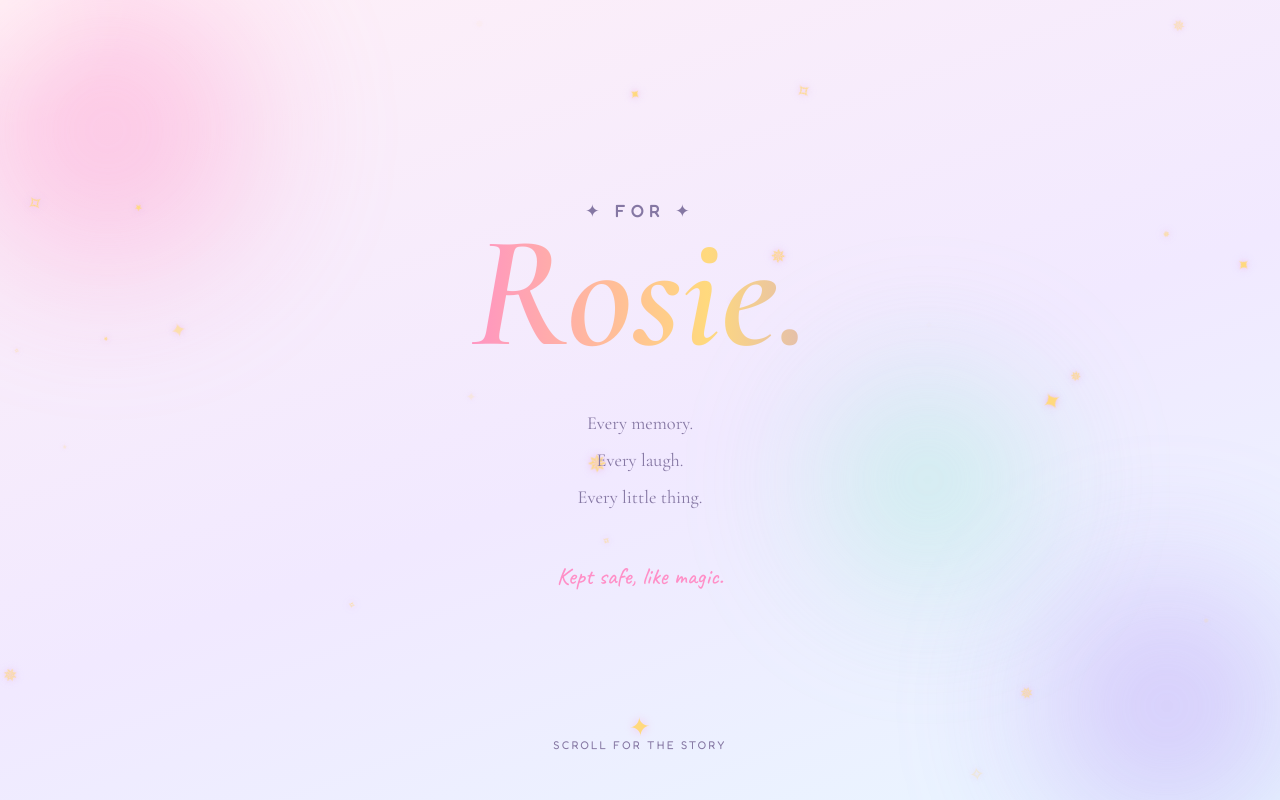
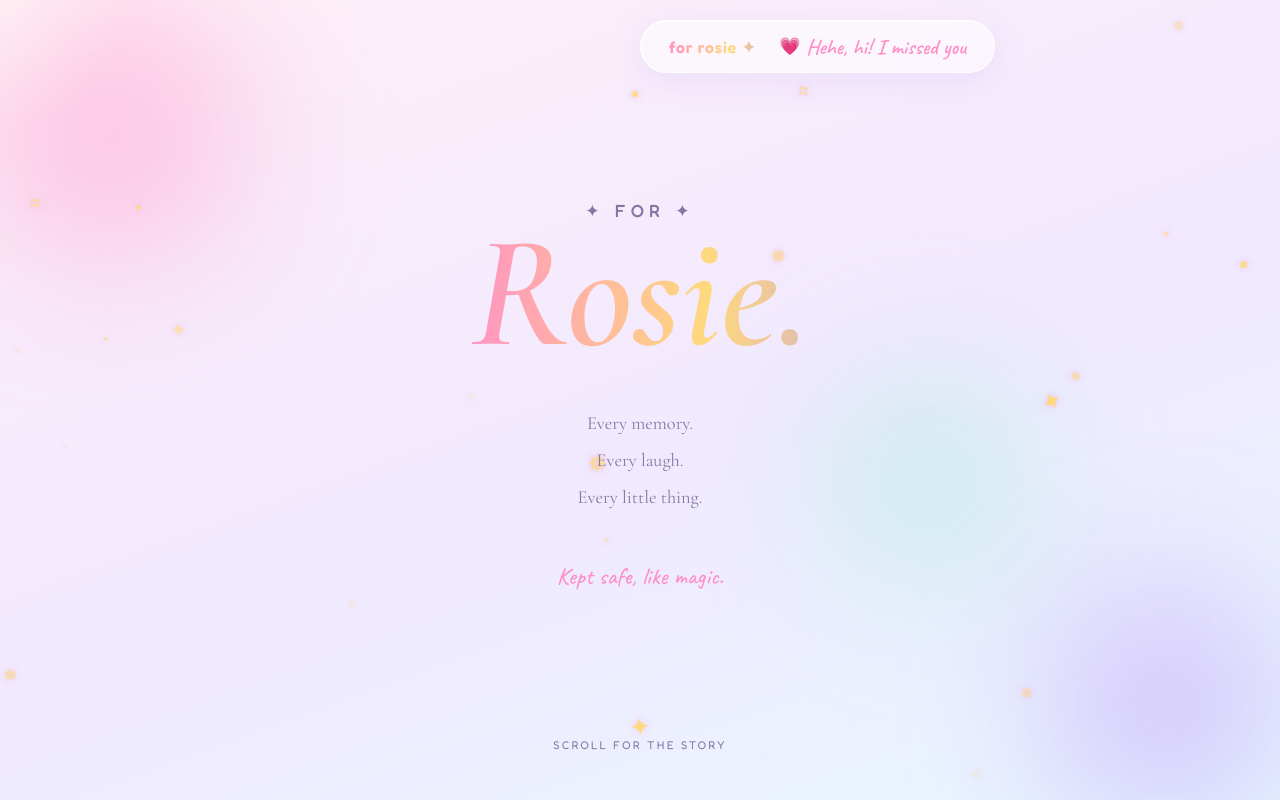
Before and after one commit to UttaraPraveen/For-Rosie, a React (Vite) app: page / in a window 1280 px wide. Shown: the top 800 px of the page. Built offline with nearby package versions, Linux system fonts and the light colour scheme.

Commit message:
added navbar in home

```diff
--- /dev/null
+++ b/src/components/Navbar.tsx
@@ -0,0 +1,56 @@
+import { useMemo } from "react";
+import { motion } from "framer-motion";
+
+import "../styles/magic.css";
+import "../styles/navbar.css";
+
+const GREETINGS = [
+  "Hi Rosie! I've been waiting 🎀",
+  "Look who it is!! 💌",
+  "You found me again ✨",
+  "Hehe, hi! I missed you",
+  "Rosie!! My favorite person",
+  "Oh hi!! Perfect timing",
+  "You're here! Yay!!",
+  "Guess who's SO happy right now",
+  "Hi hi hi!! 🌸",
+  "There you are, I was hoping you'd come",
+  "Eek, hi! Come in, come in",
+  "My favorite notification: you",
+];
+
+function Navbar() {
+  const greeting = useMemo(
+    () => GREETINGS[Math.floor(Math.random() * GREETINGS.length)],
+    []
+  );
+
+  return (
+    <motion.nav
+      className="navbar glass-panel"
+      initial={{ opacity: 0, y: -24 }}
+      animate={{ opacity: 1, y: 0 }}
+      transition={{ duration: 0.9, ease: [0.22, 1, 0.36, 1] }}
+    >
+      <span className="navbar-brand shimmer-text">for rosie ✦</span>
+
+      <motion.span
+        className="navbar-greeting"
+        initial={{ opacity: 0, scale: 0.9 }}
+        animate={{ opacity: 1, scale: 1 }}
+        transition={{ delay: 0.4, duration: 0.6 }}
+      >
+        <motion.span
+          className="navbar-heart"
+          animate={{ scale: [1, 1.2, 1] }}
+          transition={{ repeat: Infinity, duration: 1.6, ease: "easeInOut" }}
+        >
+          💗
+        </motion.span>
+        {greeting}
+      </motion.span>
+    </motion.nav>
+  );
+}
+
+export default Navbar;
--- a/src/pages/Home.tsx
+++ b/src/pages/Home.tsx
@@ -1,3 +1,4 @@
+import Navbar from "../components/Navbar";
 import Hero from "../components/Hero";
 import Intro from "../components/Intro";
 import KeepsakeShelf from "../components/KeepsakeShelf";
@@ -5,6 +6,7 @@ import KeepsakeShelf from "../components/KeepsakeShelf";
 function Home() {
   return (
     <>
+      <Navbar />
       <Hero />
       <Intro />
       <KeepsakeShelf />
--- /dev/null
+++ b/src/styles/navbar.css
@@ -0,0 +1,55 @@
+.navbar {
+  position: fixed;
+  top: 1.25rem;
+  left: 50%;
+  transform: translateX(-50%);
+  z-index: 50;
+
+  display: flex;
+  align-items: center;
+  gap: 1.5rem;
+
+  padding: 0.75rem 1.75rem;
+  border-radius: 999px;
+
+  max-width: calc(100% - 2rem);
+}
+
+.navbar-brand {
+  font-family: "Fredoka", sans-serif;
+  font-weight: 600;
+  font-size: 1rem;
+  letter-spacing: 0.05em;
+  white-space: nowrap;
+}
+
+.navbar-greeting {
+  display: flex;
+  align-items: center;
+  gap: 0.4rem;
+
+  font-family: "Caveat", cursive;
+  font-size: 1.35rem;
+  font-weight: 600;
+  color: var(--accent-pink);
+  white-space: nowrap;
+}
+
+.navbar-heart {
+  display: inline-block;
+  font-size: 1rem;
+}
+
+@media (max-width: 560px) {
+  .navbar {
+    flex-direction: column;
+    gap: 0.35rem;
+    padding: 0.6rem 1.25rem;
+    border-radius: 24px;
+    top: 0.75rem;
+  }
+
+  .navbar-greeting {
+    font-size: 1.1rem;
+  }
+}
```
